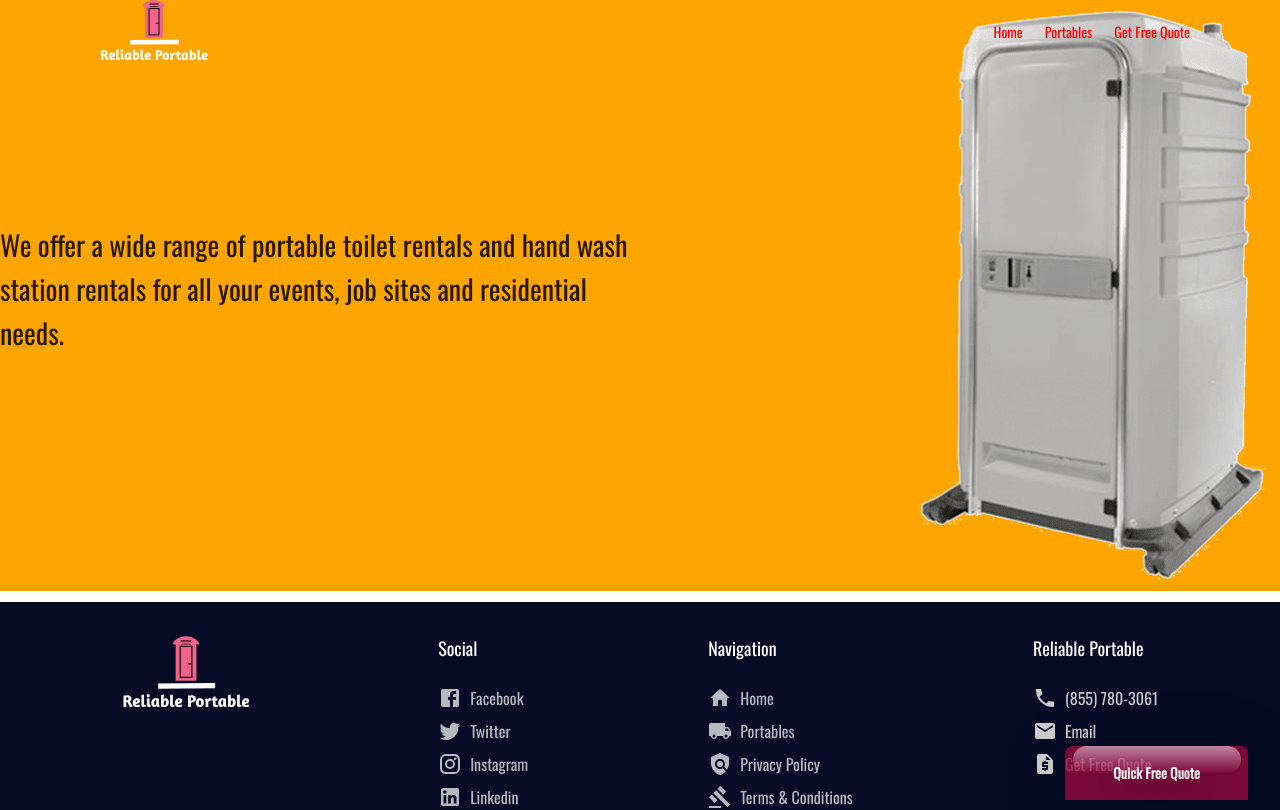
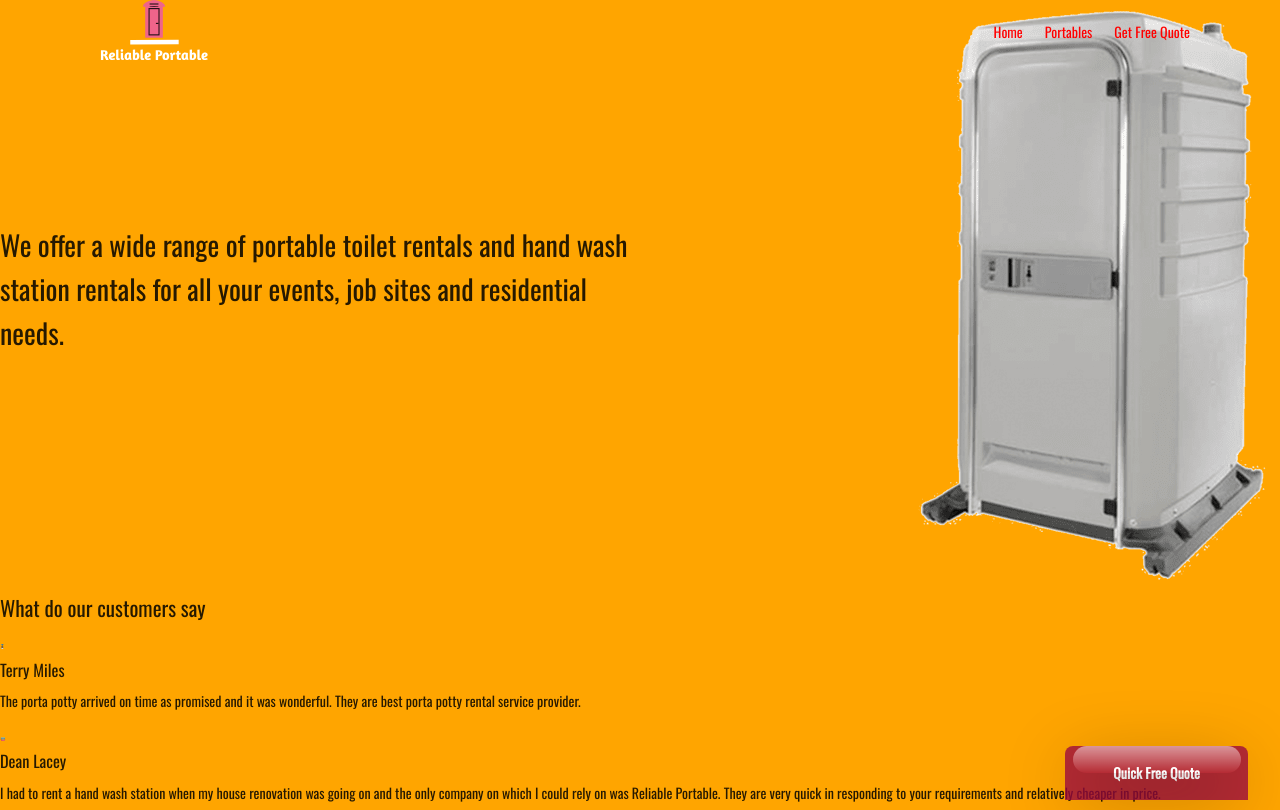
Before and after one commit to nishant-k1/flushjohn-web, a Next.js app: page / in a window 1280 px wide. Shown: the top 810 px of the page. Built offline with nearby package versions, Linux system fonts and the light colour scheme.

Commit message:
fix git conflicts

```diff
--- a/constants/index.js
+++ b/constants/index.js
@@ -53,44 +53,6 @@ export const home = {
     p2: "We offer porta potty rental near you for all your job site needs, whether be a construction or any other long term use.",
     p3: "If you have a house renovation, hotel renovation or bathroom remodeling going on, you can always rely on us for your need of porta potties.",
     p4: "We are always ready to supply portable equipments like portable toilet and handwash stations in the areas those affected by the disasters.",
-  },
-
-  testimonials: {
-    heading: "What do our customers say",
-    content: [
-      {
-        image: {
-          src: "/assets/testimony2.svg",
-          alt: "https://www.reliableportable.com/",
-        },
-        title: "Terry Miles",
-        body: "The porta potty arrived on time as promised and it was wonderful. They are best porta potty rental service provider.",
-      },
-      {
-        image: {
-          src: "/assets/testimony1.svg",
-          alt: "https://www.reliableportable.com/",
-        },
-        title: "Dean Lacey",
-        body: "I had to rent a hand wash station when my house renovation was going on and the only company on which I could rely on was Reliable Portable. They are very quick in responding to your requirements and relatively cheaper in price.",
-      },
-      {
-        image: {
-          src: "/assets/testimony2.svg",
-          alt: "https://www.reliableportable.com/",
-        },
-        title: "Christine Barnes",
-        body: "Ordered an event portable toilet unit for a family reunion. The portable toilet arrived the next day of my order.",
-      },
-      {
-        image: {
-          src: "/assets/testimony2.svg",
-          alt: "https://www.reliableportable.com/",
-        },
-        title: "Janet Estremera",
-        body: "Portable toilet was pretty and nice. I had it ordered for a weeding event on a weekend. As promised over the phone, they dropped it off on Friday and picked up on Monday.",
-      },
-    ],
   },
 
   locations: {
@@ -154,7 +116,45 @@ export const home = {
   },
 };
 
-export const products = {
+export const testimonials = {
+  heading: "What do our customers say",
+  content: [
+    {
+      image: {
+        src: "/assets/testimony2.svg",
+        alt: "https://www.reliableportable.com/",
+      },
+      title: "Terry Miles",
+      body: "The porta potty arrived on time as promised and it was wonderful. They are best porta potty rental service provider.",
+    },
+    {
+      image: {
+        src: "/assets/testimony1.svg",
+        alt: "https://www.reliableportable.com/",
+      },
+      title: "Dean Lacey",
+      body: "I had to rent a hand wash station when my house renovation was going on and the only company on which I could rely on was Reliable Portable. They are very quick in responding to your requirements and relatively cheaper in price.",
+    },
+    {
+      image: {
+        src: "/assets/testimony2.svg",
+        alt: "https://www.reliableportable.com/",
+      },
+      title: "Christine Barnes",
+      body: "Ordered an event portable toilet unit for a family reunion. The portable toilet arrived the next day of my order.",
+    },
+    {
+      image: {
+        src: "/assets/testimony2.svg",
+        alt: "https://www.reliableportable.com/",
+      },
+      title: "Janet Estremera",
+      body: "Portable toilet was pretty and nice. I had it ordered for a weeding event on a weekend. As promised over the phone, they dropped it off on Friday and picked up on Monday.",
+    },
+  ],
+};
+
+export const productsData = {
   h1: "Standard Portable Restroom",
   h2: "Standard Portable Restroom",
   h3: "ADA-Compliant Portable Restroom",
```
Also changed, not shown: pages/products.js (+13 -13 lines), components/Slider/styles.module.css (renamed from components/Slider/style.module.css), 1 other file (tests, documents, lock files or other folders).
